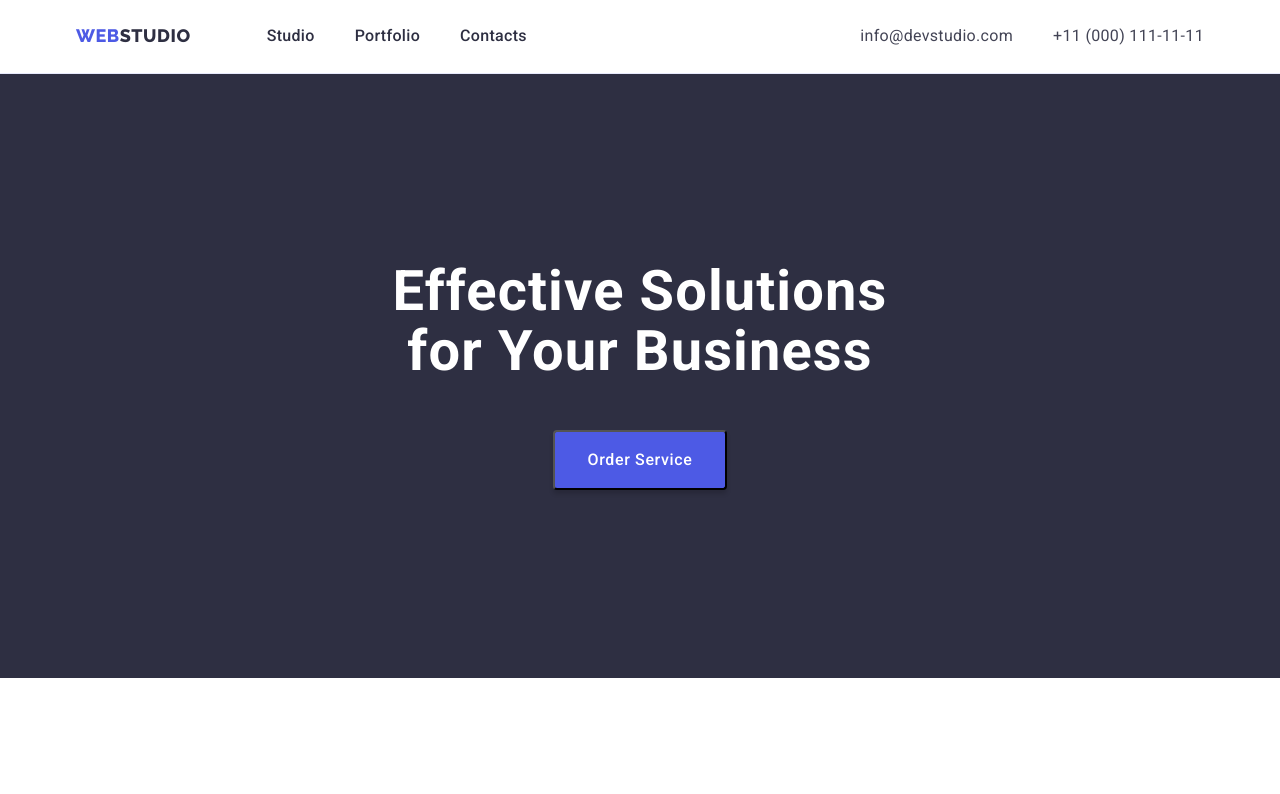
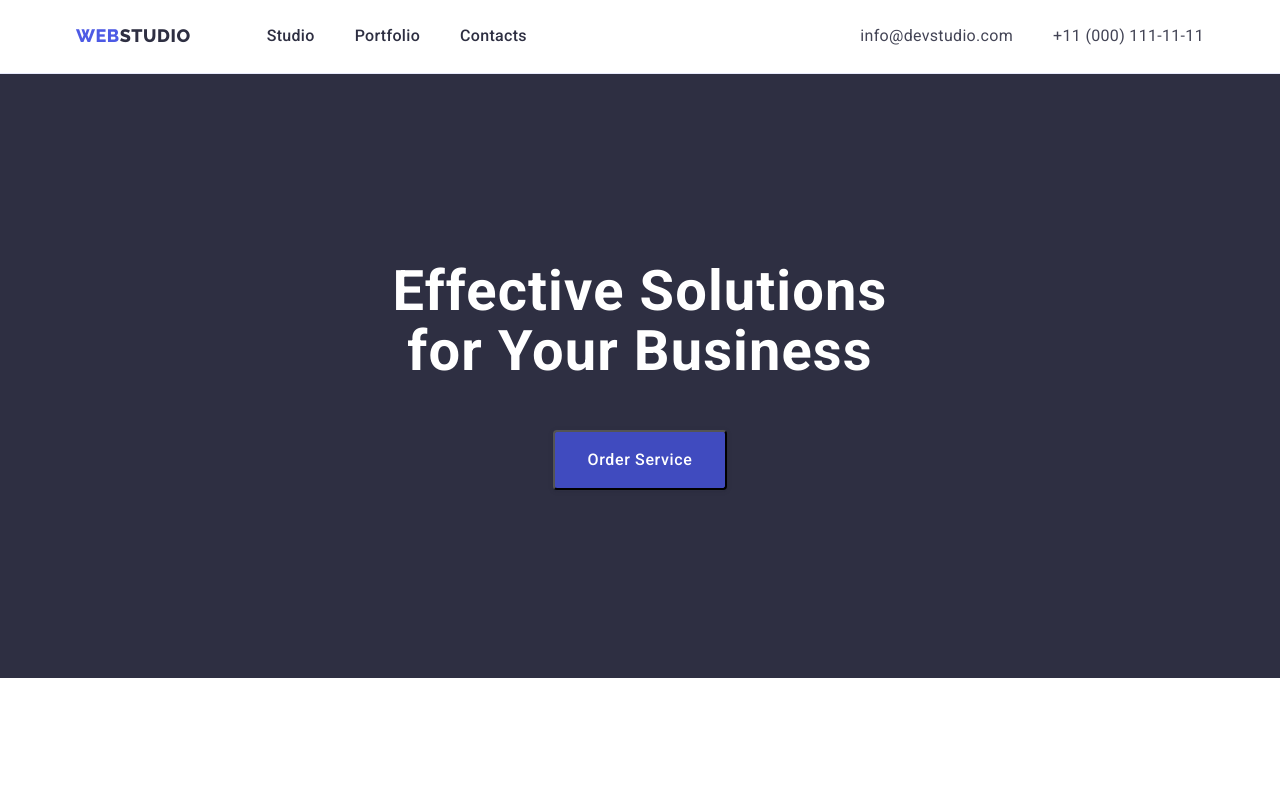
Before and after one commit to VladAldoshin/goit-markup-hw-03, a plain HTML site: page index.html in a window 1280 px wide. In both pictures the pointer is over the button "Order Service". Shown: the top 794 px of the page. Drawn offline with nearby package versions, Linux system fonts and the light colour scheme.

Commit message:
14.01.23

```diff
--- a/css/styles.css
+++ b/css/styles.css
@@ -175,16 +175,21 @@ body {
   letter-spacing: 0.04em;
   color: #ffffff;
   background: #4d5ae5;
+  box-shadow: 0px 4px 4px rgba(0, 0, 0, 0.15);
   cursor: pointer;
 }
 .hero-section-button:hover {
   color: #ffffff;
-  background: #4d5ae5;
+  background: #404bbf;
+  box-shadow: 0px 1px 6px rgba(46, 47, 66, 0.08), 0px 1px 1px rgba(46, 47, 66, 0.16),
+    0px 2px 1px rgba(46, 47, 66, 0.08);
+  border-radius: 4px;
 }
 .hero-section-button:focus,
 .hero-section-button:active {
   color: #ffffff;
   background: #404bbf;
+  border-radius: 4px;
 }
 
 /* ===============================Second section================================================ */
```
